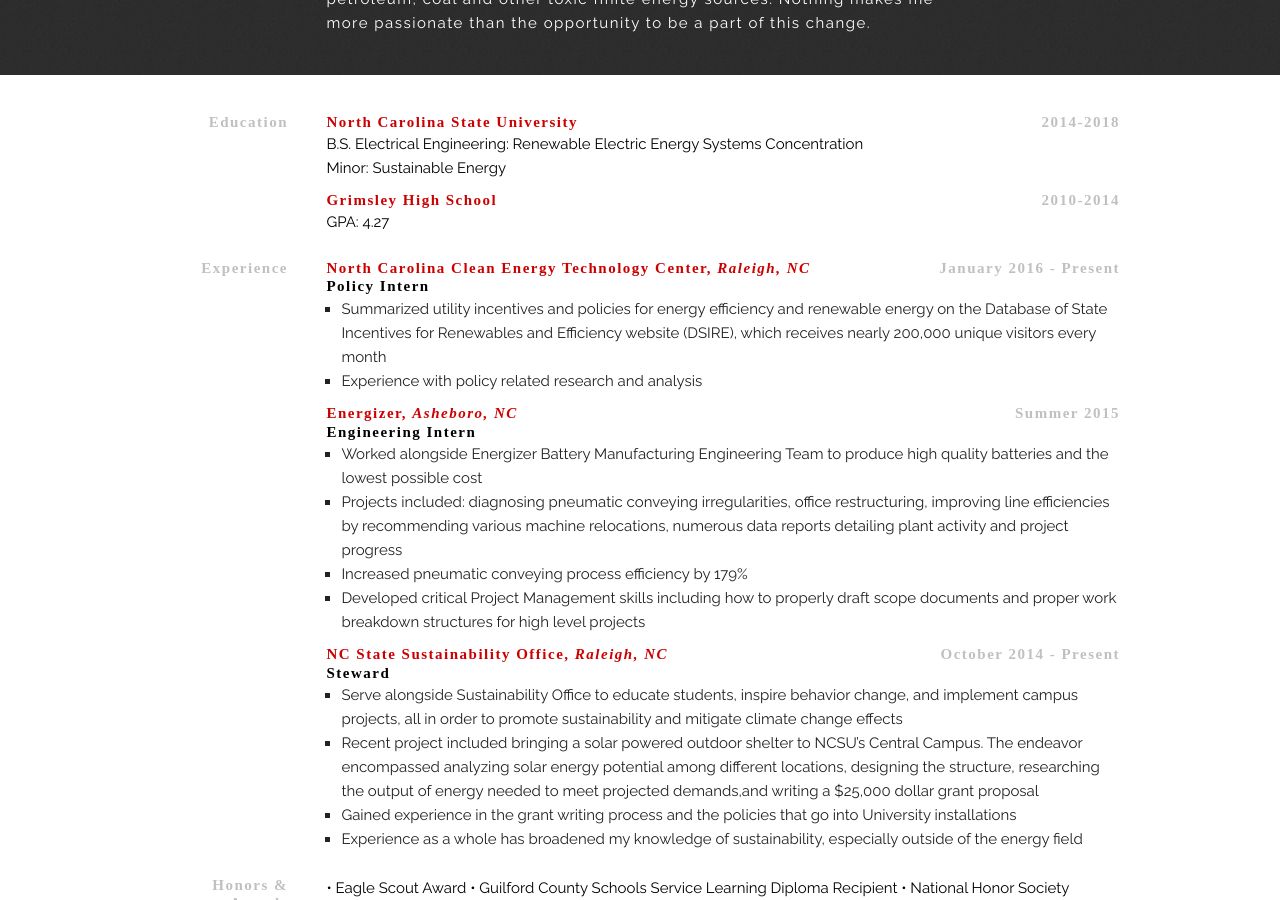
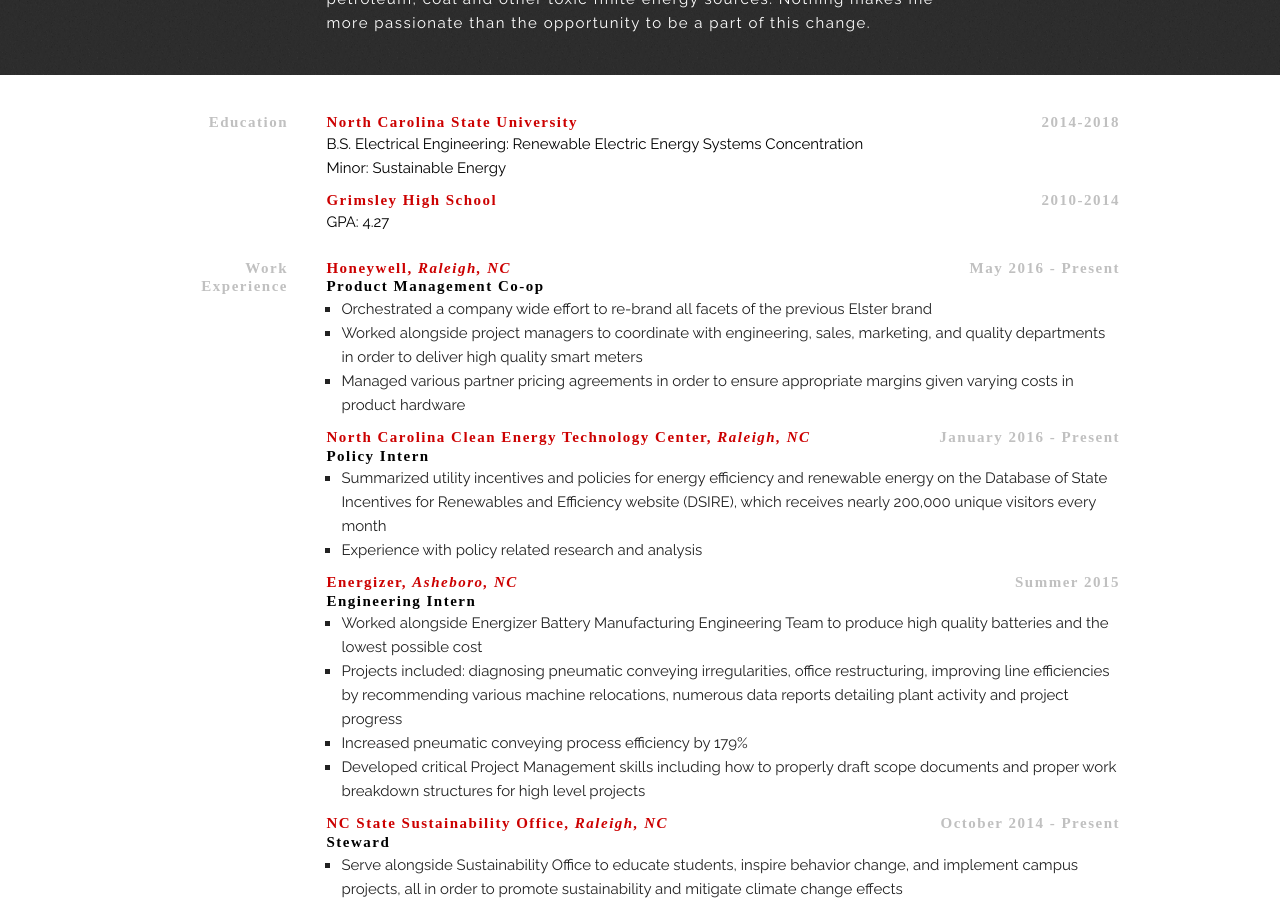
Before and after one commit to jacksoncwilliams/jackson-erin, a Jekyll site: the page built from index.html, in a window 1280 px wide and 900 px high, scrolled down 2347 px. Built offline with Jekyll 4.4.1, drawn with Linux system fonts in a browser that asks for light colours; nearby versions of some CDN libraries; some web fonts are replaced.

Commit message:
Update index.html

```diff
--- a/index.html
+++ b/index.html
@@ -158,10 +158,33 @@
 
             <div class="container experience">
                         <div class="two columns">
-                                    <h1>Experience</h1>
+                                    <h1>Work Experience</h1>
                         </div>
 
                         <div class="ten columns">
+                                    <h2>
+                                                <a href="https://www.honeywell.com/">Honeywell, <em>Raleigh, NC</em></a>
+                                                <div class="date">May 2016 - Present</div>
+                                    </h2>
+                                    <h3>
+                                                Product Management Co-op
+                                    </h3>
+                                    <ul>
+                                                <li>
+                                                            Orchestrated a company wide effort to re-brand all facets of the previous Elster brand
+                                                </li>
+                                                <li>
+                                                            Worked alongside project managers to coordinate with engineering, sales, marketing, and quality
+                                                            departments in order to deliver high quality smart meters
+                                                </li>
+                                                <li>
+                                                            Managed various partner pricing agreements in order to ensure appropriate margins given varying
+                                                            costs in product hardware
+                                                </li>
+                                    </ul>
+
+                                    <hr>
+
                                     <h2>
                                                 <a href="https://nccleantech.ncsu.edu/">North Carolina Clean Energy Technology Center, <em>Raleigh, NC</em></a>
                                                 <div class="date">January 2016 - Present</div>
@@ -171,12 +194,12 @@
                                     </h3>
                                     <ul>
                                                 <li>
-                                                Summarized utility incentives and policies for energy efficiency and renewable energy on the
-                                                Database of State Incentives for Renewables and Efficiency website (DSIRE), which receives
-                                                nearly 200,000 unique visitors every month
+                                                            Summarized utility incentives and policies for energy efficiency and renewable energy on the
+                                                            Database of State Incentives for Renewables and Efficiency website (DSIRE), which receives
+                                                            nearly 200,000 unique visitors every month
                                                 </li>
                                                 <li>
-                                                Experience with policy related research and analysis
+                                                            Experience with policy related research and analysis
                                                 </li>
                                     </ul>
 
@@ -190,14 +213,22 @@
                                                 Engineering Intern
                                     </h3>
                                     <ul>
-                                                <li>Worked alongside Energizer Battery Manufacturing Engineering Team to produce high quality
-                                                batteries and the lowest possible cost</li>
-                                                <li>Projects included: diagnosing pneumatic conveying irregularities, office restructuring, improving
-                                                line efficiencies by recommending various machine relocations, numerous data reports detailing
-                                                plant activity and project progress</li>
-                                                <li>Increased pneumatic conveying process efficiency by 179%</li>
-                                                <li>Developed critical Project Management skills including how to properly draft scope documents
-                                                and proper work breakdown structures for high level projects</li>
+                                                <li>
+                                                            Worked alongside Energizer Battery Manufacturing Engineering Team to produce high quality
+                                                            batteries and the lowest possible cost
+                                                </li>
+                                                <li>
+                                                            Projects included: diagnosing pneumatic conveying irregularities, office restructuring, improving
+                                                            line efficiencies by recommending various machine relocations, numerous data reports detailing
+                                                            plant activity and project progress
+                                                </li>
+                                                <li>
+                                                            Increased pneumatic conveying process efficiency by 179%
+                                                </li>
+                                                <li>
+                                                            Developed critical Project Management skills including how to properly draft scope documents
+                                                            and proper work breakdown structures for high level projects
+                                                </li>
                                     </ul>
 
                                     <hr>
```
